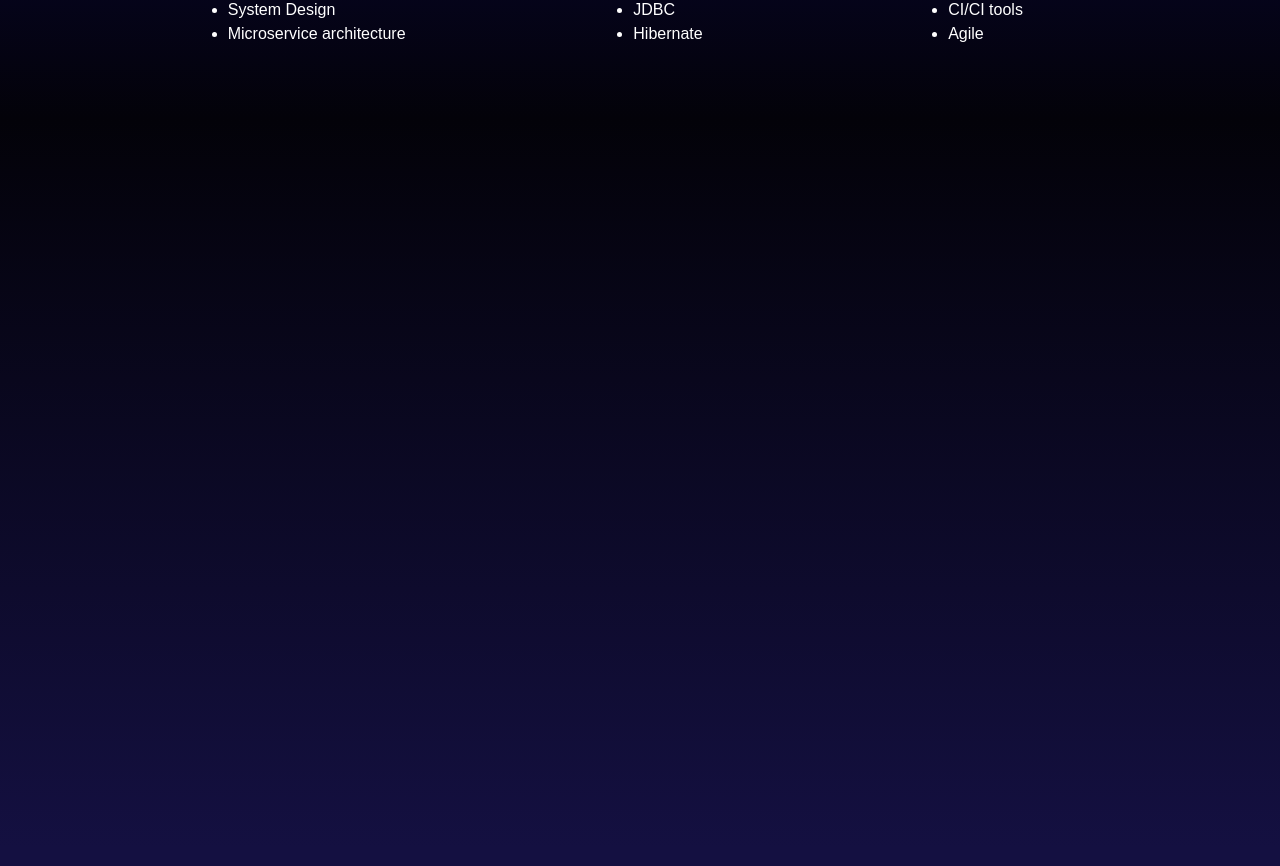
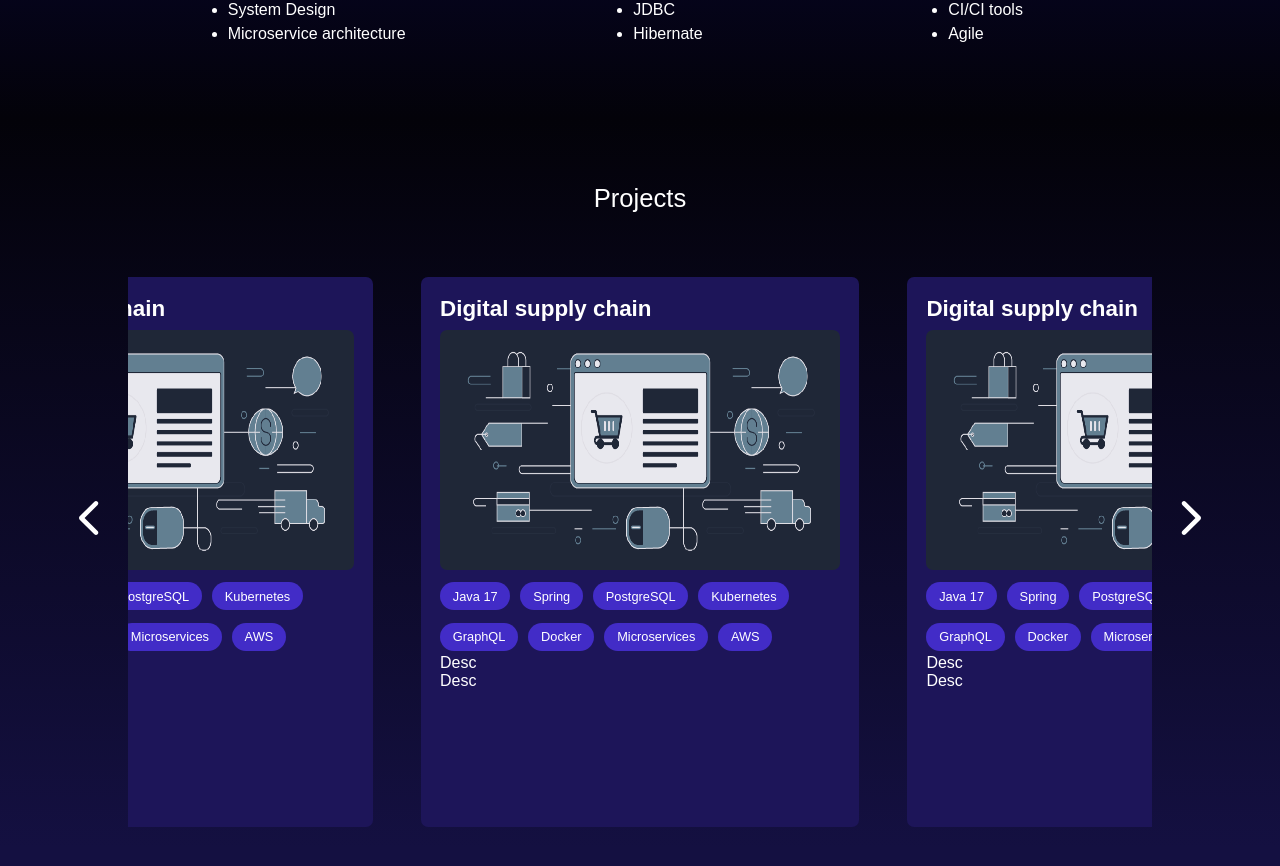
Before and after one commit to ste-vi/portfolio, a SvelteKit app in the folder frontend/: page / in a window 1280 px wide. Shown: the part 1480-2346 px from the top of the page. Built offline with nearby package versions, Linux system fonts and the light colour scheme; a web font is replaced by a local one.

Commit message:
added initial cards

```diff
--- a/frontend/src/components/Work.svelte
+++ b/frontend/src/components/Work.svelte
@@ -1,12 +1,103 @@
 <script>
+  let projects = [
+    {
+      "name": "Ecommerce",
+      "stack": ["Java 17", "Spring", "PostgreSQL", "Kubernetes"],
+      "description": "Desc",
+      "responsibilities": "Desc"
+    },
+    {
+      "name": "Digital supply chain",
+      "stack": ["Java 17", "Spring", "PostgreSQL", "Kubernetes", "GraphQL", "Docker", "Microservices", "AWS"],
+      "description": "Desc",
+      "responsibilities": "Desc"
+    },
+    {
+      "name": "Digital supply chain",
+      "stack": ["Java 17", "Spring", "PostgreSQL", "Kubernetes", "GraphQL", "Docker", "Microservices", "AWS"],
+      "description": "Desc",
+      "responsibilities": "Desc"
+    },
+    {
+      "name": "Digital supply chain",
+      "stack": ["Java 17", "Spring", "PostgreSQL", "Kubernetes", "GraphQL", "Docker", "Microservices", "AWS"],
+      "description": "Desc",
+      "responsibilities": "Desc"
+    },
+    {
+      "name": "Digital supply chain",
+      "stack": ["Java 17", "Spring", "PostgreSQL", "Kubernetes", "GraphQL", "Docker", "Microservices", "AWS"],
+      "description": "Desc",
+      "responsibilities": "Desc"
+    }
+  ];
 
+
+  let scrollPosition = 0;
+  let cardWidth = 200;
+  let numberOfCards = projects.length;
+  let currentCard = 0;
+
+  function scrollLeft() {
+    currentCard = (currentCard - 1 + numberOfCards) % numberOfCards;
+    scrollPosition = currentCard * cardWidth;
+  }
+
+  function scrollRight() {
+    currentCard = (currentCard + 1) % numberOfCards;
+    scrollPosition = -(currentCard * cardWidth);
+  }
 </script>
 
 <section class="container" id="work">
   <div class="content">
+    <div class="title">
+      Projects
+    </div>
 
-    <div class="work">
+    <div class="cards-content">
 
+      <div class="left" on:click={scrollLeft} role="button">
+        <svg xmlns="http://www.w3.org/2000/svg" width="20" height="40" viewBox="0 0 26 46" fill="none">
+          <path
+            d="M0.87868 20.8787C-0.292893 22.0503 -0.292893 23.9497 0.87868 25.1213L19.9706 44.2132C21.1421 45.3848 23.0416 45.3848 24.2132 44.2132C25.3848 43.0416 25.3848 41.1421 24.2132 39.9706L7.24264 23L24.2132 6.02944C25.3848 4.85786 25.3848 2.95837 24.2132 1.7868C23.0416 0.615223 21.1421 0.615223 19.9706 1.7868L0.87868 20.8787ZM3 26H4V20H3V26Z"
+            fill="white" />
+        </svg>
+      </div>
+
+      <div class="cards">
+        {#each projects as project}
+          <div class="card" style="transform: translateX({scrollPosition}px" bind:clientWidth={cardWidth}>
+            <div class="name">
+              {project.name}
+            </div>
+            <div class="image">
+              <img src="/test.png" alt="image" />
+            </div>
+            <div class="stack">
+              {#each project.stack as item}
+                <div class="stack-item">
+                  {item}
+                </div>
+              {/each}
+            </div>
+            <div class="description">
+              {project.description}
+            </div>
+            <div class="responsibilities">
+              {project.responsibilities}
+            </div>
+          </div>
+        {/each}
+      </div>
+
+      <div class="right" on:click={scrollRight} role="button">
+        <svg xmlns="http://www.w3.org/2000/svg" width="20" height="40" viewBox="0 0 26 46" fill="none">
+          <path
+            d="M25.1213 25.1213C26.2929 23.9497 26.2929 22.0503 25.1213 20.8787L6.02944 1.7868C4.85786 0.615223 2.95837 0.615223 1.7868 1.7868C0.615223 2.95837 0.615223 4.85786 1.7868 6.02944L18.7574 23L1.7868 39.9706C0.615223 41.1421 0.615223 43.0416 1.7868 44.2132C2.95837 45.3848 4.85786 45.3848 6.02944 44.2132L25.1213 25.1213ZM22 26H23V20H22V26Z"
+            fill="white" />
+        </svg>
+      </div>
     </div>
   </div>
 
@@ -26,15 +117,111 @@
         background: linear-gradient(0deg, rgba(20, 16, 65, 1) 9%, rgba(3, 2, 9, 1) 100%);
         background-blend-mode: saturation;
         mix-blend-mode: darken;
-        justify-content: center;
         align-items: center;
         height: 100vh;
         width: 100%;
         display: flex;
-        flex-direction: row;
+        flex-direction: column;
+        justify-content: start;
     }
 
-    .work {
-        flex: 1;
+    .title {
+        font-size: 1.6rem;
+        text-align: center;
+        padding-top: 4rem;
     }
+
+    .cards-content {
+        display: flex;
+        flex-direction: row;
+        width: 100%;
+        justify-content: center;
+        margin-left: 2rem;
+        margin-right: 2rem;
+        align-items: center;
+        gap: 1.8rem;
+    }
+
+    .cards {
+        display: flex;
+        flex-direction: row;
+        margin-top: 4rem;
+        gap: 3rem;
+        width: 80%;
+        justify-content: center;
+
+        overflow-x: auto;
+        flex-wrap: nowrap;
+
+        -webkit-overflow-scrolling: touch;
+
+        scroll-behavior: smooth;
+
+        &::-webkit-scrollbar {
+            display: none;
+        }
+
+    }
+
+    .card {
+        background-color: #1d1559;
+        height: 64vh;
+        max-width: 500px;
+        min-width: 400px;
+        width: 38%;
+        border-radius: 7px;
+        padding: 1.2rem;
+        flex: 0 0 auto;
+        cursor: pointer;
+        display: inline-block;
+
+        transition: transform 0.3s ease-in-out;
+    }
+
+    .name {
+        font-weight: bold;
+        font-size: 1.4rem;
+    }
+
+    .image {
+        padding-top: 0.5rem;
+        padding-bottom: 0.5rem;
+        width: 100%;
+    }
+
+    img {
+        border-radius: 7px;
+        filter: grayscale(80%) brightness(100%);
+        opacity: 0.9;
+        width: 100%;
+        height: 30vh;
+    }
+
+    .stack {
+        display: flex;
+        flex-direction: row;
+        justify-content: start;
+        max-height: 20vh;
+        width: 100%;
+        gap: 10px;
+        flex-wrap: wrap;
+    }
+
+    .stack-item {
+        font-size: 0.8rem;
+        border-radius: 30px;
+        padding: 0.4rem 0.8rem;
+        margin-bottom: 3px;
+        background-color: #422cc7;
+    }
+
+    svg {
+        cursor: pointer;
+    }
+
+    path:hover {
+        fill: #364be8 !important;
+        cursor: pointer;
+    }
+
 </style>
```
Also changed, not shown: frontend/static/test.png (added).
